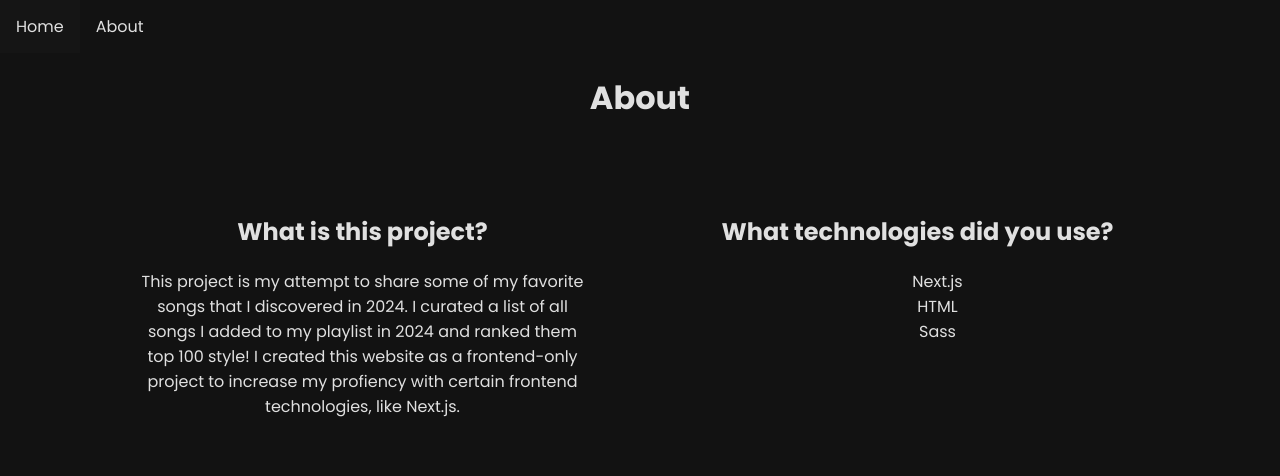
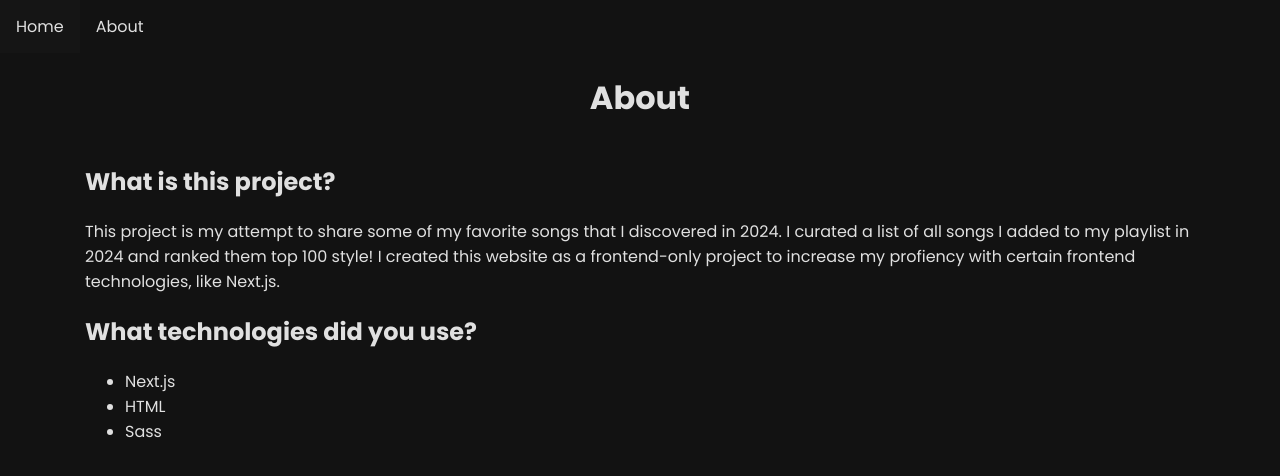
Before and after one commit to SamChichester/Spotify-Rewrapped, a Next.js app in the folder frontend/: page /about in a window 1280 px wide. Shown: the top 476 px of the page. Built offline with nearby package versions, Linux system fonts and the light colour scheme.

Commit message:
Reset styles for about.

```diff
--- a/frontend/pages/about.tsx
+++ b/frontend/pages/about.tsx
@@ -4,8 +4,8 @@ const About: React.FC = () => {
   return (
     <div className="container">
       <h1>About</h1>
-      <div className="about-container">
-        <div className="info-container">
+      <div>
+        <div>
           <h2>What is this project?</h2>
           <p>
             This project is my attempt to share some of my favorite songs that I discovered in 2024.
@@ -14,7 +14,7 @@ const About: React.FC = () => {
             like Next.js.
           </p>
         </div>
-        <div className="info-container">
+        <div>
           <h2>What technologies did you use?</h2>
           <ul>
             <li>Next.js</li>
--- a/frontend/styles/global.scss
+++ b/frontend/styles/global.scss
@@ -125,21 +125,6 @@ body {
   }
 }
 
-.about-container {
-  display: flex;
-  justify-content: space-between;
-}
-
-.info-container {
-  width: 50%;
-  padding: 50px;
-  text-align: center;
-}
-
-.info-container ul {
-  list-style: none;
-}
-
 /* Animation styles */
 .song-container-left,
 .song-container-right {
```
